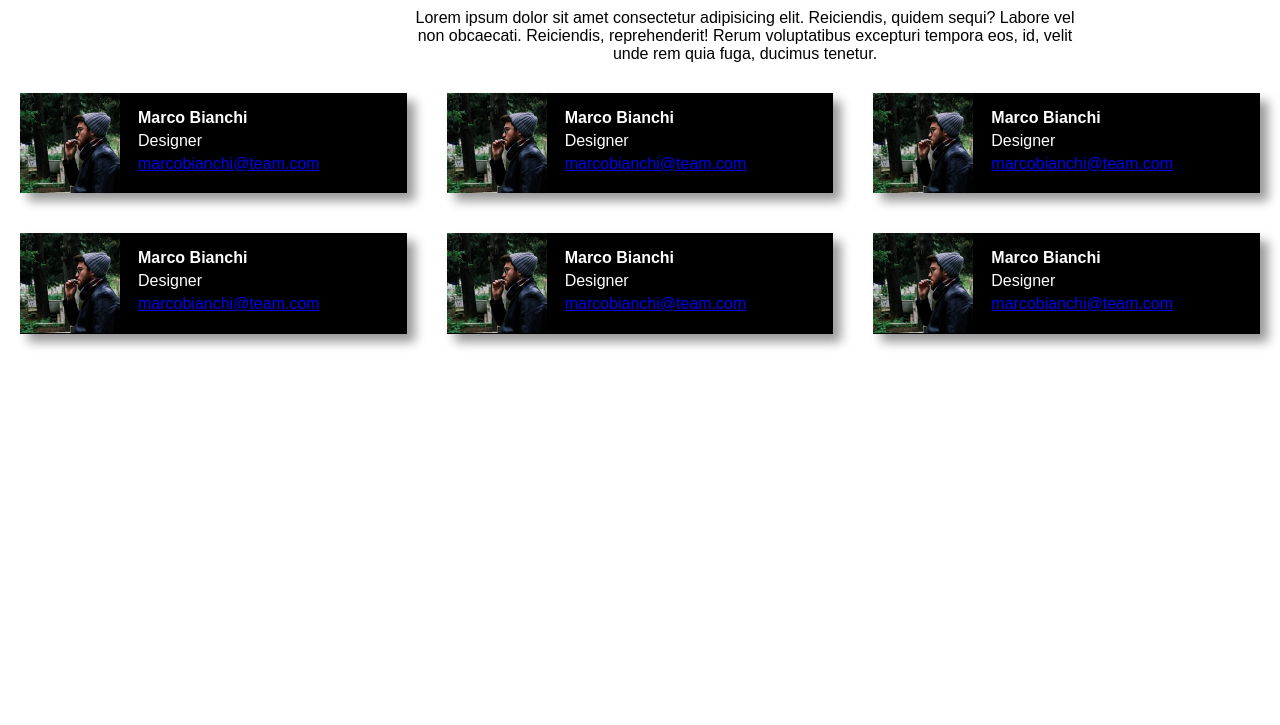
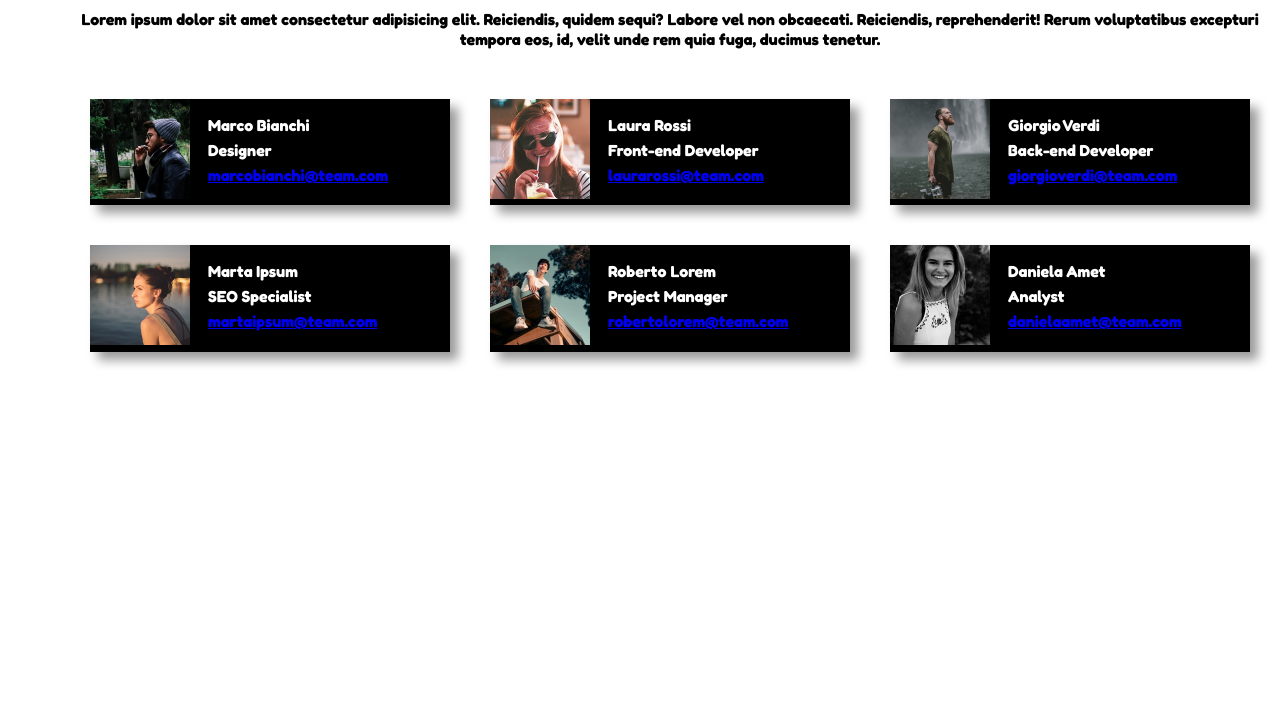
Before and after one commit to AndreaC25/html-css-float-cards, a plain HTML site: page index.html in a window 1280 px wide. Shown: the part 75-800 px from the top of the page. Drawn offline with Linux system fonts and the light colour scheme.

Commit message:
Fix Css e HTML,nomi,email

```diff
--- a/index.html
+++ b/index.html
@@ -20,9 +20,11 @@
             Meet out Team
         </h1>
 
+            <div>
                 <p>
                     Lorem ipsum dolor sit amet consectetur adipisicing elit. Reiciendis, quidem sequi? Labore vel non obcaecati. Reiciendis, reprehenderit! Rerum voluptatibus excepturi tempora eos, id, velit unde rem quia fuga, ducimus tenetur.
                 </p>
+            </div>
     </div>
 
 </header>
@@ -32,6 +34,8 @@
 <!--Creo i miei box-->
 
 <body>
+  <div class="container">
+
       <div id="boxes" class="clearfix">
 
 
@@ -41,7 +45,7 @@
                   <div class="box-inner clearfix">
 
                       <div class="box-image">
-                        <img src="./img/male1.png" alt="foto 1">
+                          <img src="img/male1.png" alt="foto 1">
                       </div>
 
                       <div class="box-text">
@@ -58,13 +62,13 @@
                   <div class="box-inner clearfix">
 
                       <div class="box-image">
-                        <img src="./img/male1.png" alt="foto 1">
+                          <img src="img/female1.png" alt="foto 2">
                       </div>
 
                       <div class="box-text">
-                        <strong>Marco Bianchi</strong>
-                        <span>Designer</span>
-                        <a href="mailto:mail@gmail.com">marcobianchi@team.com</a>
+                          <strong>Laura Rossi</strong>
+                          <span>Front-end Developer</span>
+                          <a href="mailto:mail@gmail.com">laurarossi@team.com</a>
                       </div>
                   </div>
               </div>
@@ -74,13 +78,13 @@
                   <div class="box-inner clearfix">
 
                       <div class="box-image">
-                        <img src="./img/male1.png" alt="foto 1">
+                          <img src="img/male2.png" alt="foto 3">
                       </div>
 
                       <div class="box-text">
-                        <strong>Marco Bianchi</strong>
-                        <span>Designer</span>
-                        <a href="mailto:mail@gmail.com">marcobianchi@team.com</a>
+                          <strong>Giorgio Verdi</strong>
+                          <span>Back-end Developer</span>
+                          <a href="mailto:mail@gmail.com">giorgioverdi@team.com</a>
                       </div>
                   </div>
               </div>
@@ -90,13 +94,13 @@
                   <div class="box-inner clearfix">
 
                       <div class="box-image">
-                        <img src="./img/male1.png" alt="foto 1">
+                          <img src="img/female2.png" alt="foto 4">
                       </div>
 
                       <div class="box-text">
-                        <strong>Marco Bianchi</strong>
-                        <span>Designer</span>
-                        <a href="mailto:mail@gmail.com">marcobianchi@team.com</a>
+                          <strong>Marta Ipsum</strong>
+                          <span>SEO Specialist</span>
+                          <a href="mailto:mail@gmail.com">martaipsum@team.com</a>
                       </div>
                   </div>
               </div>
@@ -106,13 +110,13 @@
                   <div class="box-inner clearfix">
 
                       <div class="box-image">
-                        <img src="./img/male1.png" alt="foto 1">
+                          <img src="img/male3.png" alt="foto 5">
                       </div>
 
                       <div class="box-text">
-                        <strong>Marco Bianchi</strong>
-                        <span>Designer</span>
-                        <a href="mailto:mail@gmail.com">marcobianchi@team.com</a>
+                          <strong>Roberto Lorem</strong>
+                          <span>Project Manager</span>
+                          <a href="mailto:mail@gmail.com">robertolorem@team.com</a>
                       </div>
                   </div>
               </div>
@@ -122,17 +126,18 @@
                   <div class="box-inner clearfix">
 
                       <div class="box-image">
-                        <img src="./img/male1.png" alt="foto 1">
+                          <img src="img/female3.png" alt="foto 6">
                       </div>
 
                       <div class="box-text">
-                        <strong>Marco Bianchi</strong>
-                        <span>Designer</span>
-                        <a href="mailto:mail@gmail.com">marcobianchi@team.com</a>
+                          <strong>Daniela Amet</strong>
+                          <span>Analyst</span>
+                          <a href="mailto:mail@gmail.com">danielaamet@team.com</a>
                       </div>
                   </div>
               </div>
 
+      </div>
   </div>
 
 
--- a/style.css
+++ b/style.css
@@ -6,15 +6,16 @@
 
 /*Crezione e stilizzazione del mio header*/
 
-header{
-    margin-left: 400px;
-}
+
+
 
 .container{
-
-   max-width: 690px;
+    margin-left: 60px;
+   max-width: 1366px;
    padding: 20px 10px 10px;
    text-align: center;
+
+
 }
 
 h1{
@@ -23,12 +24,17 @@ h1{
     color: #E53170;
 }
 
+p{
+    font-family: 'Fredoka';
+}
 /*fine header*/
 
 /*inzio costruzione box*/
 body{
 
-    font-family: 'Nunito', sans-serif;
+
+
+    font-family: 'Fredoka', sans-serif;
 }
 
 .clearfix::after{
```
Lines whose indentation alone changed are shown as unchanged.
